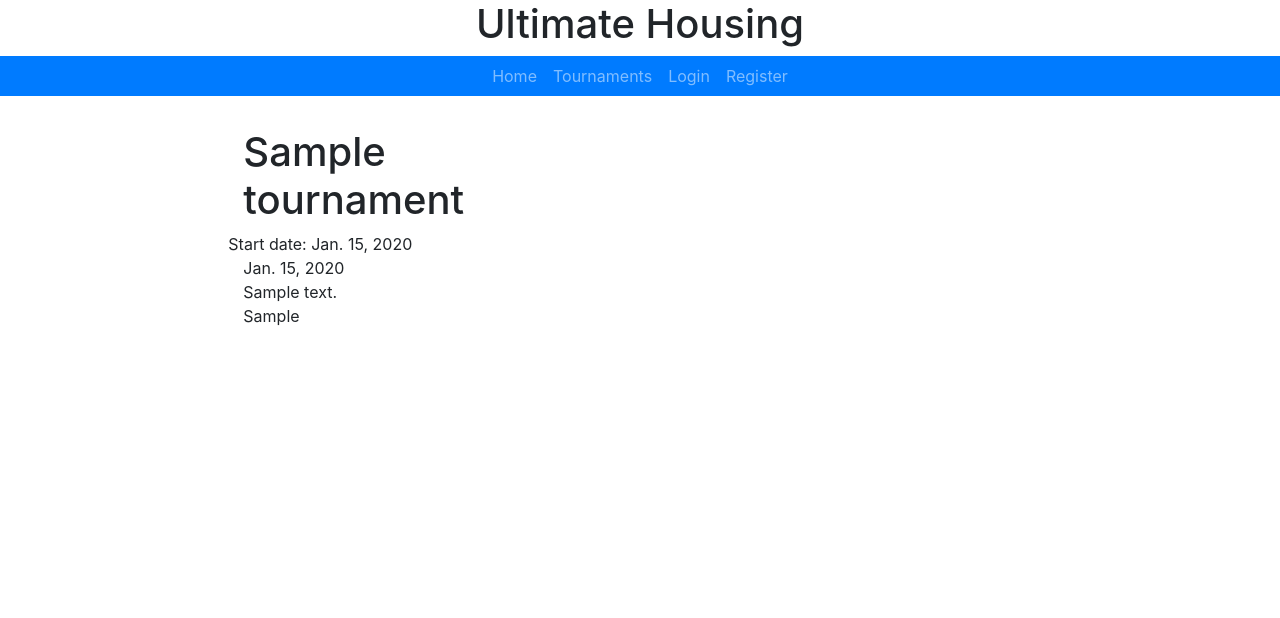
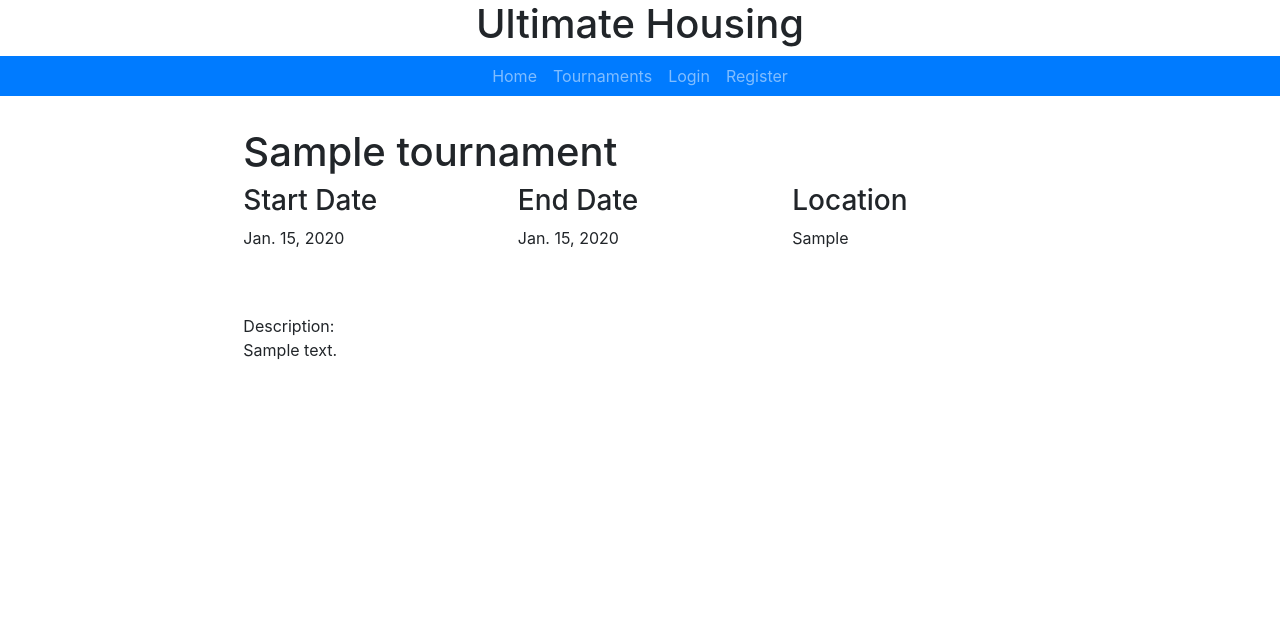
Before and after one commit to DersJ/hackNC2018, a Django app: a page that uses hacknc/templates/base.html in a window 1280 px wide. Shown: the top 618 px of the page. Run offline with Django 3.2, Linux system fonts and the light colour scheme; tables that the repository leaves empty hold one stand-in row (values such as "Sample post"); some libraries are stand-ins or nearby versions.

Commit message:
"formatted individual tournament pages"

```diff
--- a/hacknc/housing/templates/housing/tournament-detail.html
+++ b/hacknc/housing/templates/housing/tournament-detail.html
@@ -4,15 +4,37 @@
 <div class="container">
 
 	<div class="row">
-    	<div class="col-sm-2">
+    	<div class="col-sm-8">
     		<h1>{{ tournament.name }}</h1>
     	</div>
     </div>
 
-	<div class="row"> Start date: {{ tournament.date_start }}</div>
-	<div>{{ tournament.date_end }}</div>
-	<div>{{ tournament.description }}</div>
-	<div>{{ tournament.location }}</div>
+	<div class="row">
+    	<div class="col-sm-4">
+    		<h3>Start Date</h3>
+    	</div>
+    	<div class="col-sm-4">
+    		<h3>End Date</h3>
+    	</div>
+    	<div class="col-sm-4">
+    		<h3>Location</h3>
+    	</div>
+    </div>
+
+    <div class="row">
+    	<div class="col-sm-4">
+    		<p>{{ tournament.date_start }}</p>
+    	</div>
+    	<div class="col-sm-4">
+    		<p>{{ tournament.date_end }}</p>
+    	</div>
+    	<div class="col-sm-4">
+    		<p>{{ tournament.location }}</p>
+    	</div>
+    </div>
+
+    		<br></br>
+    		<p3>Description: {{ tournament.description|linebreaks }}</p3>
 
 </div>
 {% endblock %}
--- a/hacknc/templates/base.html
+++ b/hacknc/templates/base.html
@@ -32,6 +32,7 @@
 						</li>
 					</ul>
 				</div>
+
 			</nav>
 		</header>
 
@@ -52,6 +53,7 @@
 			</div>
 		</footer>
 
+
 		<script src="https://code.jquery.com/jquery-3.3.1.slim.min.js" integrity="sha384-q8i/X+965DzO0rT7abK41JStQIAqVgRVzpbzo5smXKp4YfRvH+8abtTE1Pi6jizo" crossorigin="anonymous"></script>
 		<script src="https://cdnjs.cloudflare.com/ajax/libs/popper.js/1.14.3/umd/popper.min.js" integrity="sha384-ZMP7rVo3mIykV+2+9J3UJ46jBk0WLaUAdn689aCwoqbBJiSnjAK/l8WvCWPIPm49" crossorigin="anonymous"></script>
 		<script src="https://stackpath.bootstrapcdn.com/bootstrap/4.1.3/js/bootstrap.min.js" integrity="sha384-ChfqqxuZUCnJSK3+MXmPNIyE6ZbWh2IMqE241rYiqJxyMiZ6OW/JmZQ5stwEULTy" crossorigin="anonymous"></script>
```
